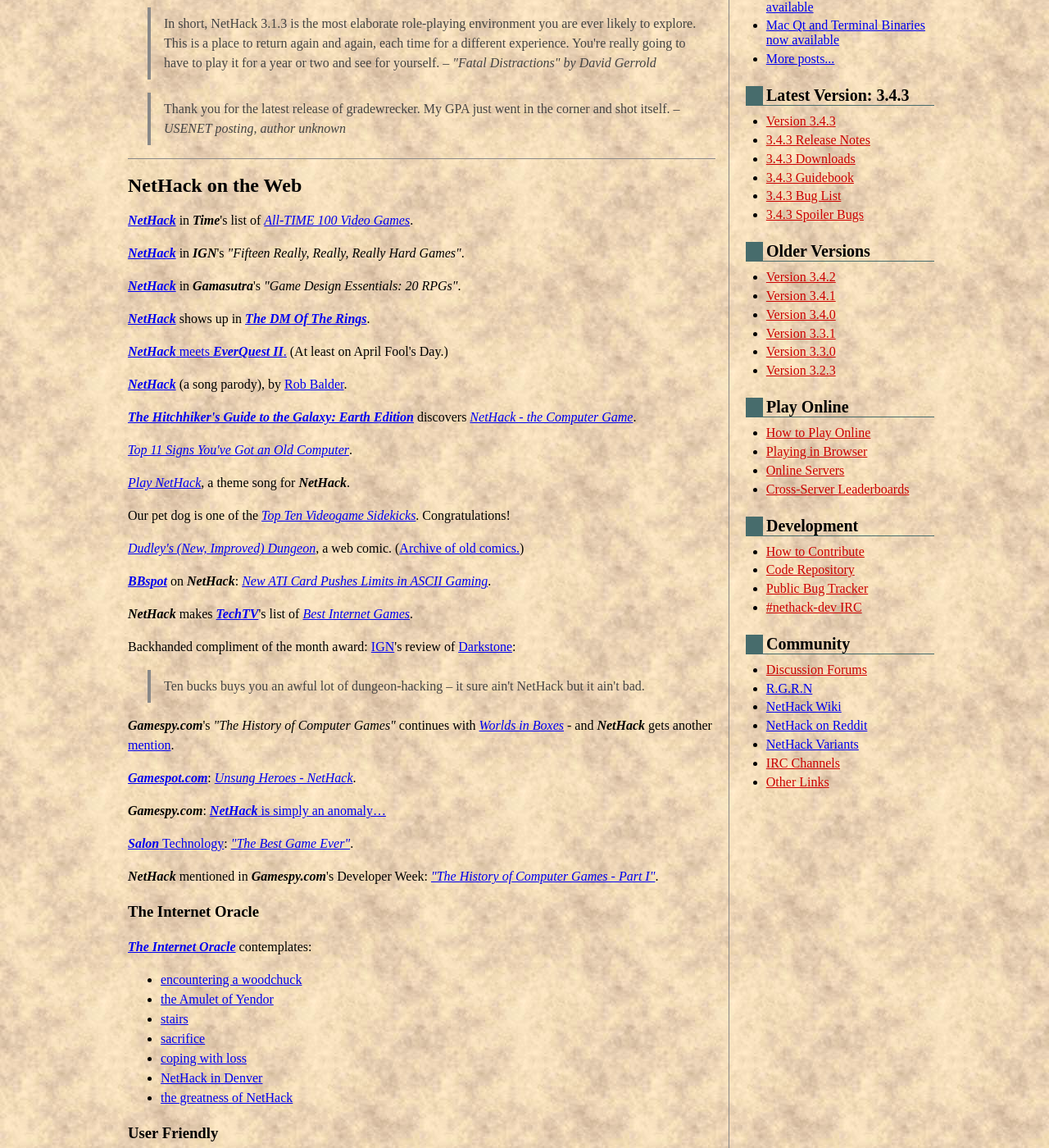
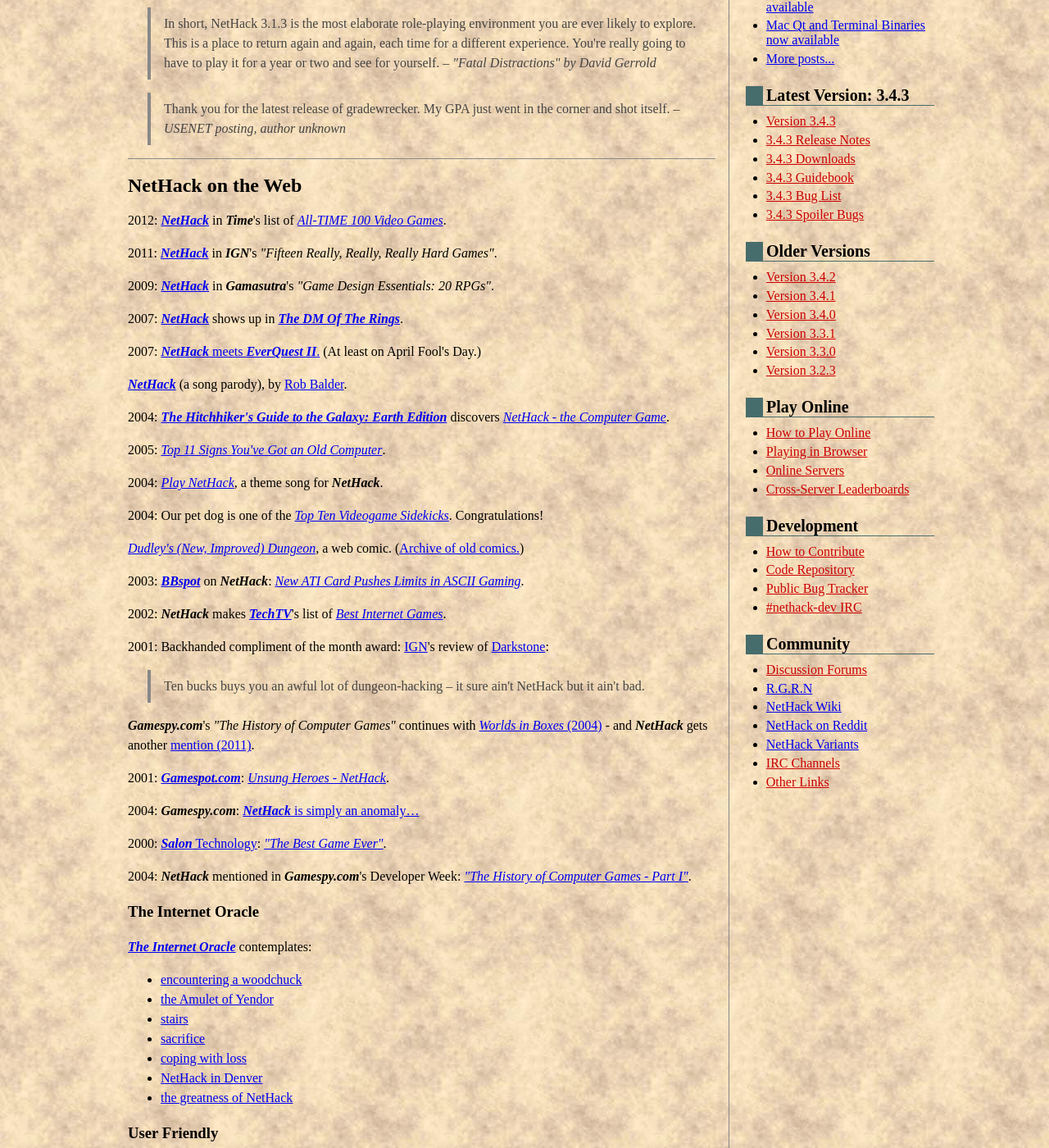
Before and after one commit to tung/nethack-www, a Jekyll site: the page built from references.md, in a window 1280 px wide and 1400 px high, scrolled down 548 px. Shown: the whole window at 82% size. Built offline with Jekyll 4.4.1, drawn with Linux system fonts in a browser that asks for light colours.

Commit message:
Add years to NetHack References links
This is either the year behind the links themselves, or failing that the
year that the Web Archive first caught a copy of the page.

```diff
--- a/references.md
+++ b/references.md
@@ -21,45 +21,45 @@
 
 ## NetHack on the Web
 
-[***NetHack***](http://techland.time.com/2012/11/15/all-time-100-video-games/slide/nethack-1987/) in ***Time***'s list of [*All-TIME 100 Video Games*](http://techland.time.com/2012/11/15/all-time-100-video-games/slide/all/).
+2012: [***NetHack***](http://techland.time.com/2012/11/15/all-time-100-video-games/slide/nethack-1987/) in ***Time***'s list of [*All-TIME 100 Video Games*](http://techland.time.com/2012/11/15/all-time-100-video-games/slide/all/).
 
-[***NetHack***](http://ign.com/articles/2011/11/21/fifteen-really-really-really-hard-games) in ***IGN***'s *"Fifteen Really, Really, Really Hard Games"*.
+2011: [***NetHack***](http://ign.com/articles/2011/11/21/fifteen-really-really-really-hard-games) in ***IGN***'s *"Fifteen Really, Really, Really Hard Games"*.
 
-[***NetHack***](http://www.gamasutra.com/view/feature/4066/game_design_essentials_20_rpgs.php?page=8) in ***Gamasutra***'s *"Game Design Essentials: 20 RPGs"*.
+2009: [***NetHack***](http://www.gamasutra.com/view/feature/4066/game_design_essentials_20_rpgs.php?page=8) in ***Gamasutra***'s *"Game Design Essentials: 20 RPGs"*.
 
-[***NetHack***](http://www.shamusyoung.com/twentysidedtale/?p=1080) shows up in [***The DM Of The Rings***](http://www.shamusyoung.com/twentysidedtale/?p=612).
+2007: [***NetHack***](http://www.shamusyoung.com/twentysidedtale/?p=1080) shows up in [***The DM Of The Rings***](http://www.shamusyoung.com/twentysidedtale/?p=612).
 
-[***NetHack*** meets ***EverQuest II***.](https://www.everquest2.com/news/imported-eq2-enus-1114) (At least on April Fool's Day.)
+2007: [***NetHack*** meets ***EverQuest II***.](https://www.everquest2.com/news/imported-eq2-enus-1114) (At least on April Fool's Day.)
 
 [***NetHack***](http://www.partiallyclips.com/filk/nethack/) (a song parody), by [Rob Balder](http://www.partiallyclips.com/robbalder/).
 
-[***The Hitchhiker's Guide to the Galaxy: Earth Edition***](http://h2g2.com/) discovers [*NetHack - the Computer Game*](http://h2g2.com/edited_entry/A2266805).
+2004: [***The Hitchhiker's Guide to the Galaxy: Earth Edition***](http://h2g2.com/) discovers [*NetHack - the Computer Game*](http://h2g2.com/edited_entry/A2266805).
 
-[*Top 11 Signs You've Got an Old Computer*](http://www.bbspot.com/News/2005/09/top_11_signs_old_computer.html).
+2005: [*Top 11 Signs You've Got an Old Computer*](http://www.bbspot.com/News/2005/09/top_11_signs_old_computer.html).
 
-[*Play NetHack*](http://www.bbspot.com/News/2004/10/play_nethack.html), a theme song for ***NetHack***.
+2004: [*Play NetHack*](http://www.bbspot.com/News/2004/10/play_nethack.html), a theme song for ***NetHack***.
 
-Our pet dog is one of the [*Top Ten Videogame Sidekicks*](https://web.archive.org/web/20040616111033/http://www.gamespy.com/articles/489/489774p5.html).  Congratulations!
+2004: Our pet dog is one of the [*Top Ten Videogame Sidekicks*](https://web.archive.org/web/20040616111033/http://www.gamespy.com/articles/489/489774p5.html).  Congratulations!
 
 [*Dudley's (New, Improved) Dungeon*](http://alt.org/nethack/dudley/), a web comic.  ([Archive of old comics.](http://www.nicolaas.net/dudley/))
 
-[***BBspot***](http://www.bbspot.com/) on ***NetHack***: [*New ATI Card Pushes Limits in ASCII Gaming*](http://www.bbspot.com/News/2003/02/ati_ascii.html).
+2003: [***BBspot***](http://www.bbspot.com/) on ***NetHack***: [*New ATI Card Pushes Limits in ASCII Gaming*](http://www.bbspot.com/News/2003/02/ati_ascii.html).
 
-***NetHack*** makes [***TechTV***](http://www.techtv.com/)'s list of [*Best Internet Games*](https://web.archive.org/web/20020604185956/http://www.techtv.com/extendedplay/story/0,24330,3310903,00.html).
+2002: ***NetHack*** makes [***TechTV***](http://www.techtv.com/)'s list of [*Best Internet Games*](https://web.archive.org/web/20020604185956/http://www.techtv.com/extendedplay/story/0,24330,3310903,00.html).
 
-Backhanded compliment of the month award: [IGN](http://ign.com/)'s review of [Darkstone](http://ign.com/articles/2001/02/14/darkstone):
+2001: Backhanded compliment of the month award: [IGN](http://ign.com/)'s review of [Darkstone](http://ign.com/articles/2001/02/14/darkstone):
 
 > Ten bucks buys you an awful lot of dungeon-hacking -- it sure ain't NetHack but it ain't bad.
 
-***Gamespy.com***'s *"The History of Computer Games"* continues with [*Worlds in Boxes*](https://web.archive.org/web/20040725052332/http://archive.gamespy.com/devcorner/january01/carlson/indexd.shtm) - and ***NetHack*** gets another [mention](https://web.archive.org/web/20110925062243/http://archive.gamespy.com/devcorner/january01/carlson/index2d.shtm).
+***Gamespy.com***'s *"The History of Computer Games"* continues with [*Worlds in Boxes* (2004)](https://web.archive.org/web/20040725052332/http://archive.gamespy.com/devcorner/january01/carlson/indexd.shtm) - and ***NetHack*** gets another [mention (2011)](https://web.archive.org/web/20110925062243/http://archive.gamespy.com/devcorner/january01/carlson/index2d.shtm).
 
-[***Gamespot.com***](http://www.gamespot.com/): [*Unsung Heroes - NetHack*](https://web.archive.org/web/20010501050608/http://gamespot.com/gamespot/features/pc/unsung_heroes/sec2_04.html).
+2001: [***Gamespot.com***](http://www.gamespot.com/): [*Unsung Heroes - NetHack*](https://web.archive.org/web/20010501050608/http://gamespot.com/gamespot/features/pc/unsung_heroes/sec2_04.html).
 
-***Gamespy.com***: [***NetHack*** is simply an anomaly...](https://web.archive.org/web/20040701101647/http://archive.gamespy.com/legacy/halloffame/nethack_a.shtm)
+2004: ***Gamespy.com***: [***NetHack*** is simply an anomaly...](https://web.archive.org/web/20040701101647/http://archive.gamespy.com/legacy/halloffame/nethack_a.shtm)
 
-[***Salon*** Technology](http://www.salon.com/writer/technology/): [*"The Best Game Ever"*](http://www.salon.com/2000/01/27/nethack/).
+2000: [***Salon*** Technology](http://www.salon.com/writer/technology/): [*"The Best Game Ever"*](http://www.salon.com/2000/01/27/nethack/).
 
-***NetHack*** mentioned in ***Gamespy.com***'s Developer Week: [*"The History of Computer Games - Part I"*](https://web.archive.org/web/20040906110027/http://archive.gamespy.com/legacy/articles/devweek_l.shtm).
+2004: ***NetHack*** mentioned in ***Gamespy.com***'s Developer Week: [*"The History of Computer Games - Part I"*](https://web.archive.org/web/20040906110027/http://archive.gamespy.com/legacy/articles/devweek_l.shtm).
 
 
 ### The Internet Oracle
```
